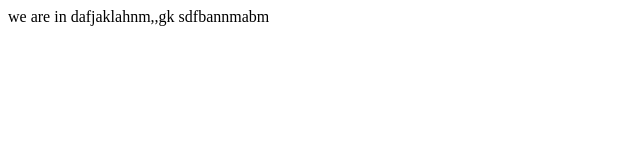
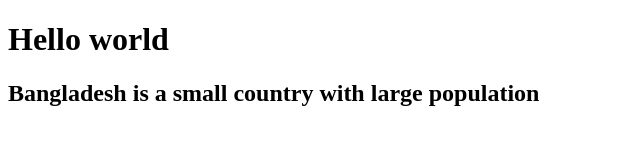
Before and after one commit to Shaheenalam35/my-first-repo, a plain HTML site: page css/index.html in a window 1280 px wide. Shown: the whole page, without its empty margins (0-640 px from the left). Drawn offline with Linux system fonts and the light colour scheme.

Commit message:
added header

```diff
--- a/css/index.html
+++ b/css/index.html
@@ -1,12 +1,13 @@
 <!DOCTYPE html>
 <html lang="en">
-<head>
-    <meta charset="UTF-8">
-    <meta http-equiv="X-UA-Compatible" content="IE=edge">
-    <meta name="viewport" content="width=device-width, initial-scale=1.0">
+  <head>
+    <meta charset="UTF-8" />
+    <meta http-equiv="X-UA-Compatible" content="IE=edge" />
+    <meta name="viewport" content="width=device-width, initial-scale=1.0" />
     <title>Document</title>
-</head>
-<body>
-   we are in dafjaklahnm,,gk sdfbannmabm
-</body>
+  </head>
+  <body>
+    <h1>Hello world</h1>
+    <h2>Bangladesh is a small country with large population</h2>
+  </body>
 </html>
```
